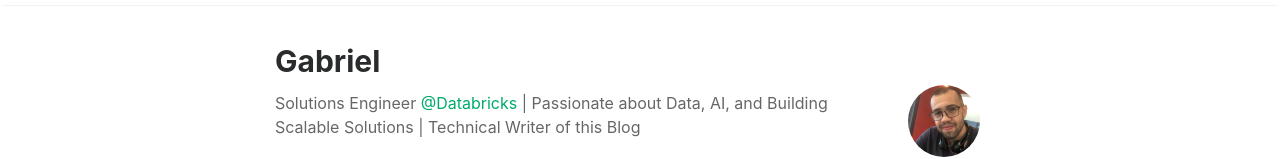
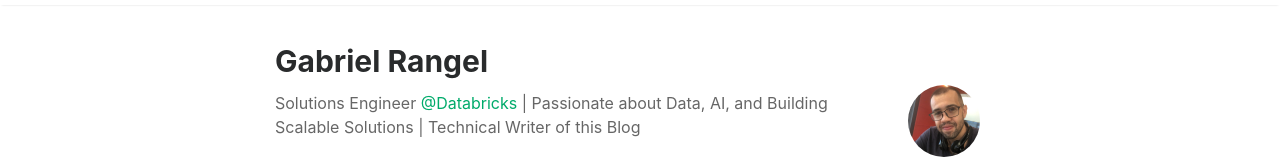
Before and after one commit to Gabriel-Rangel/bricksblog, a plain HTML site: page author.html in a window 1280 px wide. Shown: the part 51-210 px from the top of the page. Drawn offline with Linux system fonts and the light colour scheme; a script that the page names is missing.

Commit message:
fix author name

```diff
--- a/author.html
+++ b/author.html
@@ -60,7 +60,7 @@
 			<div class="mainheading">
 				<div class="row post-top-meta authorpage">
 					<div class="col-md-10 col-xs-12">
-						<h1>Gabriel</h1>
+						<h1>Gabriel Rangel</h1>
 						<span class="author-description">Solutions Engineer <a target="_blank" href="https://www.databricks.com/">@Databricks</a> | Passionate about Data, AI, and Building Scalable Solutions | Technical Writer of this Blog</span>
 						<div class="sociallinks">
 							<a target="_blank" href="https://www.linkedin.com/in/gabriel-rangel-8bb275108/"> <img src="https://cdn-icons-png.flaticon.com/512/174/174857.png" alt="LinkedIn" style="width: 24px; height: 24px;"> </a>
```
